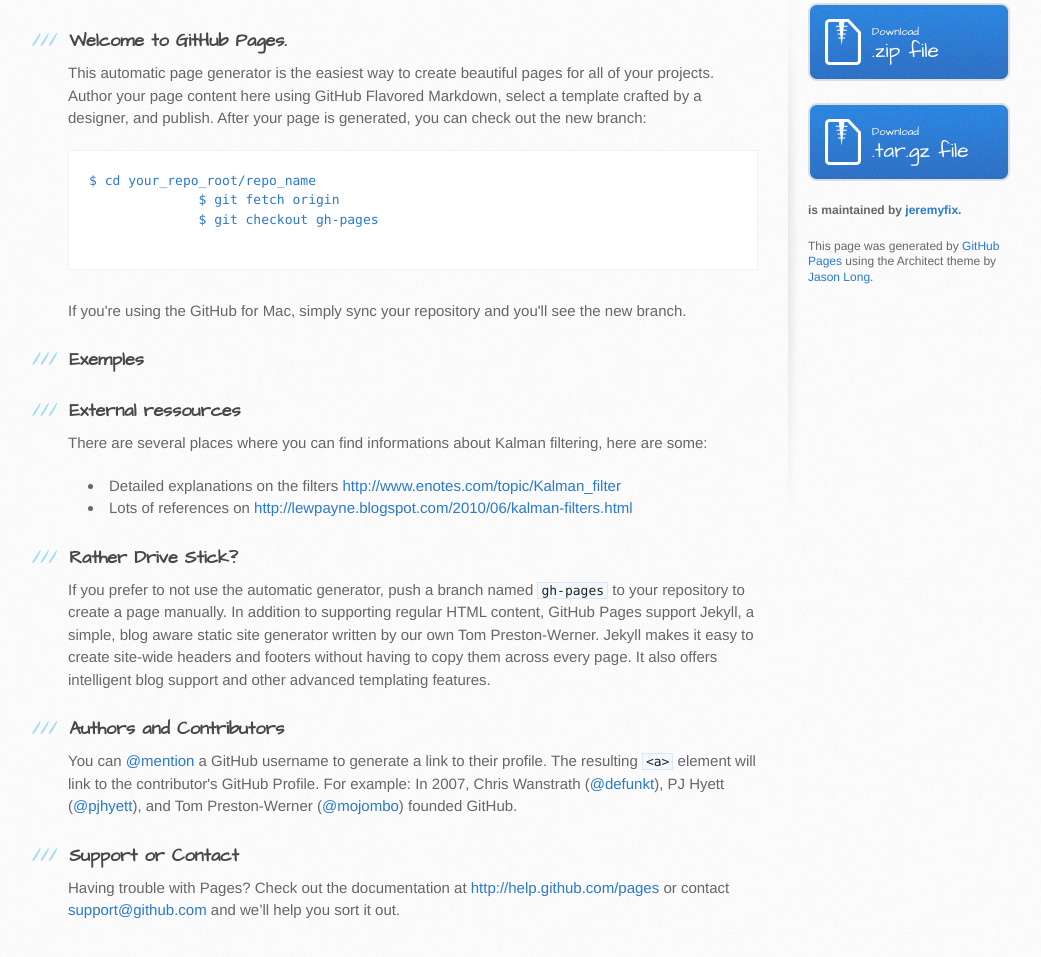
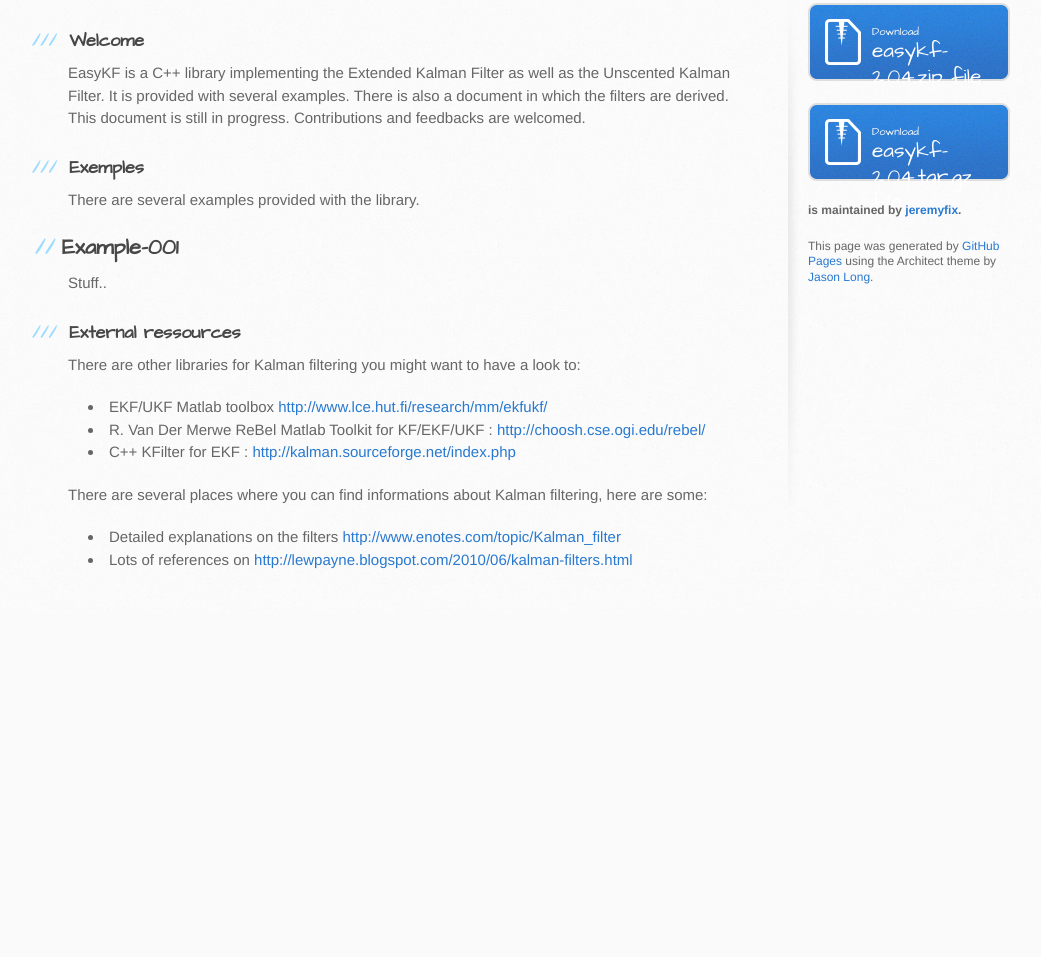
Before and after one commit to jeremyfix/easykf, a plain HTML site: page index.html in a window 1280 px wide. Shown: the part 229-1186 px from the top of the page, without its empty margins (102-1143 px from the left). After the commit the page ends 843 px from the top, so only its background shows below. Drawn offline with Linux system fonts and the light colour scheme.

Commit message:
index.html update

```diff
--- a/index.html
+++ b/index.html
@@ -29,57 +29,56 @@
       <div class="inner clearfix">
         <section id="main-content">
           <h3>
-	    <a class="anchor" href="#welcome-to-github-pages"><span class="octicon octicon-link"></span></a>Welcome to GitHub Pages.
+	    Welcome
 	  </h3>
 
-	  <p>This automatic page generator is the easiest way to create beautiful pages for all of your projects. Author your page content here using GitHub Flavored Markdown, select a template crafted by a designer, and publish. After your page is generated, you can check out the new branch:</p>
+	  <p>EasyKF is a C++ library implementing the Extended Kalman Filter as well as the Unscented Kalman Filter. It is provided with several examples. There is also a document in which the filters are derived. This document is still in progress. Contributions and feedbacks are welcomed.
+	  </p>
 
-	  <pre><code>$ cd your_repo_root/repo_name
-	      $ git fetch origin
-	      $ git checkout gh-pages
-	  </code></pre>
 
-	  <p>If you're using the GitHub for Mac, simply sync your repository and you'll see the new branch.</p>
 
 	  <h3>
 	    Exemples
 	  </h3>
 
+	  <p>
+	    There are several examples provided with the library.
+	    <h2>Example-001</h2>
+	  <p>
+	    Stuff..
+	  </p>
+	  </p>
+
 	  <h3>
 	    External ressources
 	  </h3>
 
+	  <p>
+	    There are other libraries for Kalman filtering you might want to have a look to:
+	    <ul>
+	      <li>EKF/UKF Matlab toolbox <a href="http://www.lce.hut.fi/research/mm/ekfukf/">http://www.lce.hut.fi/research/mm/ekfukf/</a></li>
+	      <li>R. Van Der Merwe ReBel Matlab Toolkit for KF/EKF/UKF : <a href="http://choosh.cse.ogi.edu/rebel/">http://choosh.cse.ogi.edu/rebel/</a></li>
+	      <li>C++ KFilter for EKF : <a href="http://kalman.sourceforge.net/index.php">http://kalman.sourceforge.net/index.php</a></li>
+</ul>
+	  </p>
+
 	  <p>There are several places where you can find informations about Kalman filtering, here are some:
 	    <ul>
 	      <li>Detailed explanations on the filters <a href="http://www.enotes.com/topic/Kalman_filter">http://www.enotes.com/topic/Kalman_filter</a></li>
-	      <li> Lots of references on <a href="http://lewpayne.blogspot.com/2010/06/kalman-filters.html">http://lewpayne.blogspot.com/2010/06/kalman-filters.html</a></li>
+	      <li>Lots of references on <a href="http://lewpayne.blogspot.com/2010/06/kalman-filters.html">http://lewpayne.blogspot.com/2010/06/kalman-filters.html</a></li>
 	    </ul>
 </p>
 
-	  <h3>
-	    <a name="rather-drive-stick" class="anchor" href="#rather-drive-stick"><span class="octicon octicon-link"></span></a>Rather Drive Stick?</h3>
-
-	  <p>If you prefer to not use the automatic generator, push a branch named <code>gh-pages</code> to your repository to create a page manually. In addition to supporting regular HTML content, GitHub Pages support Jekyll, a simple, blog aware static site generator written by our own Tom Preston-Werner. Jekyll makes it easy to create site-wide headers and footers without having to copy them across every page. It also offers intelligent blog support and other advanced templating features.</p>
-
-	  <h3>
-	    <a name="authors-and-contributors" class="anchor" href="#authors-and-contributors"><span class="octicon octicon-link"></span></a>Authors and Contributors</h3>
-
-	  <p>You can <a href="https://github.com/blog/821" class="user-mention">@mention</a> a GitHub username to generate a link to their profile. The resulting <code>&lt;a&gt;</code> element will link to the contributor's GitHub Profile. For example: In 2007, Chris Wanstrath (<a href="https://github.com/defunkt" class="user-mention">@defunkt</a>), PJ Hyett (<a href="https://github.com/pjhyett" class="user-mention">@pjhyett</a>), and Tom Preston-Werner (<a href="https://github.com/mojombo" class="user-mention">@mojombo</a>) founded GitHub.</p>
-
-	  <h3>
-	    <a name="support-or-contact" class="anchor" href="#support-or-contact"><span class="octicon octicon-link"></span></a>Support or Contact</h3>
-
-	  <p>Having trouble with Pages? Check out the documentation at <a href="http://help.github.com/pages">http://help.github.com/pages</a> or contact <a href="mailto:support@github.com">support@github.com</a> and we’ll help you sort it out.</p>
         </section>
 
         <aside id="sidebar">
           <a href="https://github.com/jeremyfix/easykf/zipball/master" class="button">
             <small>Download</small>
-            .zip file
+            easykf-2.04.zip file
           </a>
           <a href="https://github.com/jeremyfix/easykf/tarball/master" class="button">
             <small>Download</small>
-            .tar.gz file
+            easykf-2.04.tar.gz file
           </a>
 
           <p class="repo-owner"><a href="https://github.com/jeremyfix/easykf"></a> is maintained by <a href="https://github.com/jeremyfix">jeremyfix</a>.</p>
```
